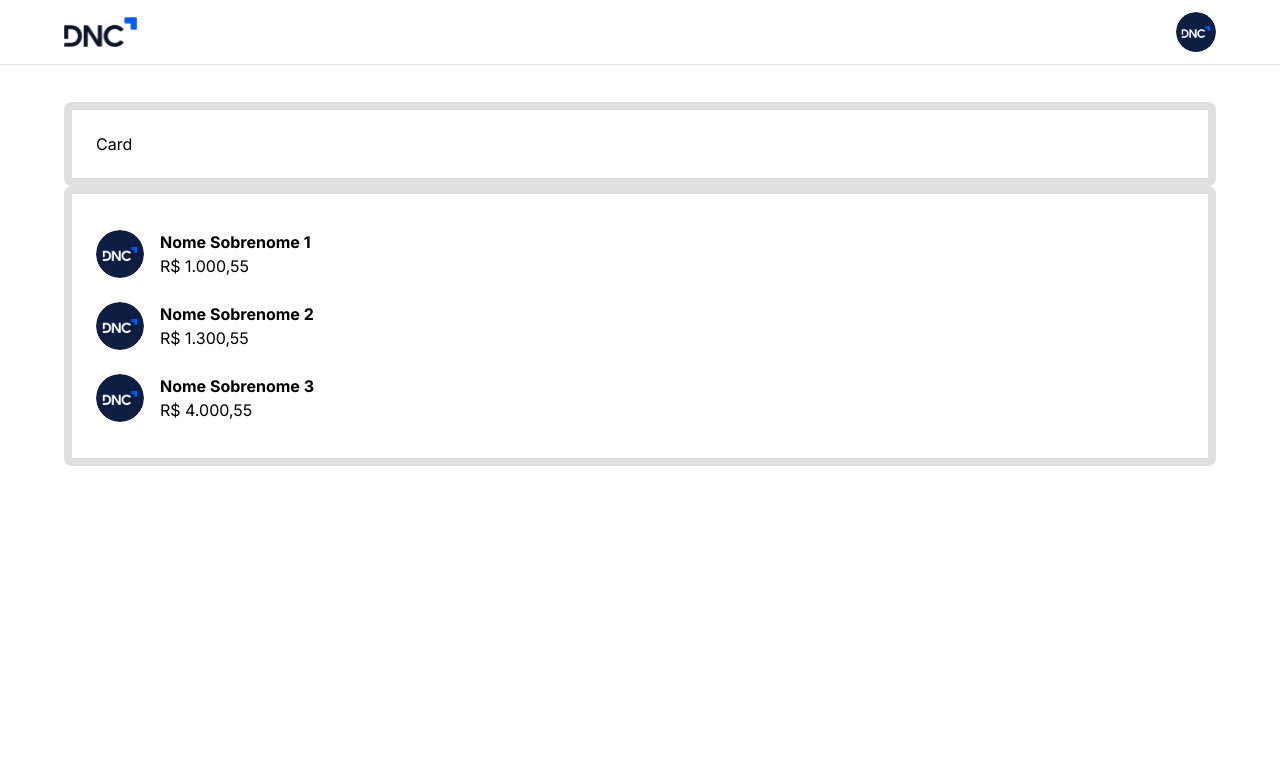
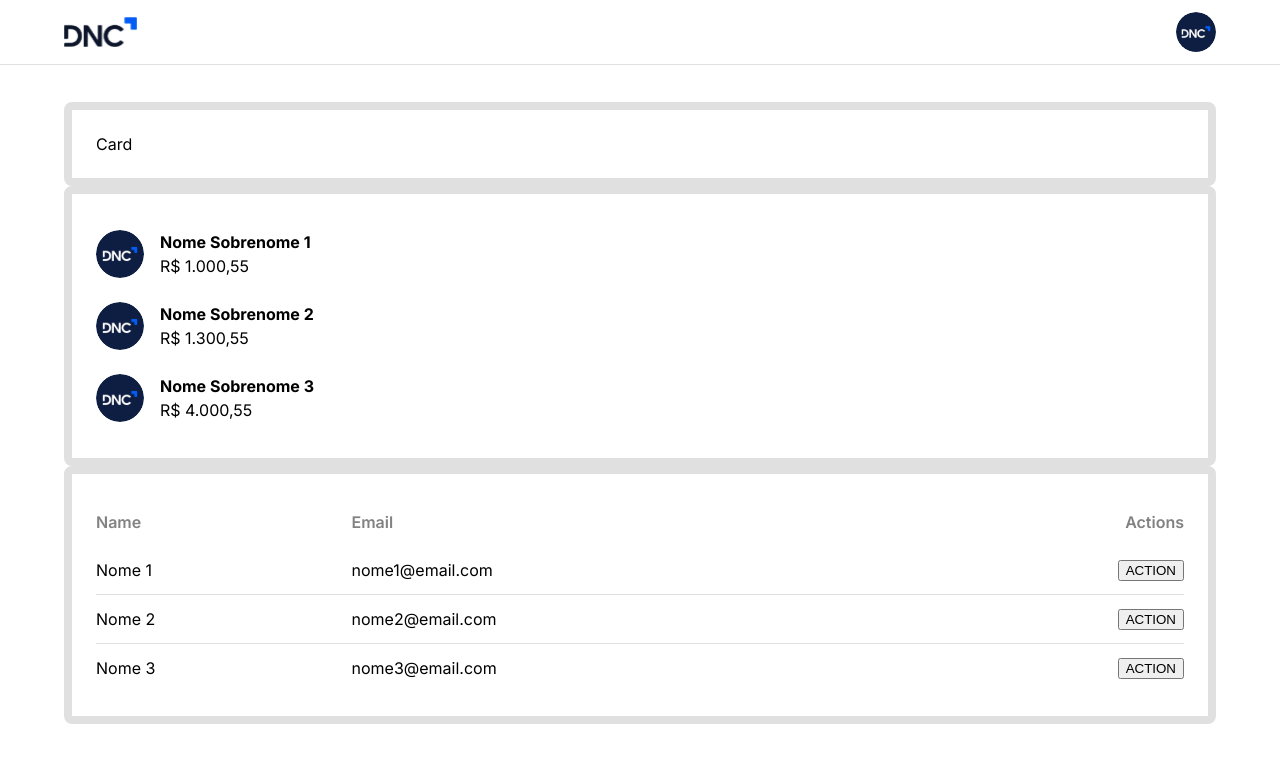
Before and after one commit to maicontibola/dnc-sales-dashboard-mat, a React (Vite) app: page /home in a window 1280 px wide. Shown: the top 762 px of the page. Built offline with nearby package versions, Linux system fonts and the light colour scheme.

Commit message:
Feat: table-component

```diff
--- /dev/null
+++ b/src/components/CustomTable.tsx
@@ -0,0 +1,61 @@
+import styled from 'styled-components'
+import type { CustomTableProps } from '@/types'
+import { pxToRem } from '@/utils'
+
+const TableWrapper = styled.div`
+  overflow-x: auto;
+  width: 100%;
+  table {
+    width: 100%;
+    border-collapse: collapse;
+  }
+  th,
+  td {
+    height: ${pxToRem(48)};
+    padding: 0 ${pxToRem(8)} 0 0;
+    text-align: left;
+    &:last-child {
+      text-align: right;
+      padding: 0;
+    }
+  }
+  th {
+    color: ${(props) => props.theme.typographies.subtitle};
+    font-weight: 600;
+  }
+  tr {
+    border-bottom: ${pxToRem(1)} solid
+      ${(props) => props.theme.appDefaultStroke};
+    &:last-child {
+      border-bottom: none;
+    }
+  }
+`
+
+function CustomTable(props: CustomTableProps) {
+  const { headers, rows } = props
+  return (
+    <TableWrapper>
+      <table>
+        <thead>
+          <tr>
+            {headers.map((header, index) => (
+              <th key={index}>{header}</th>
+            ))}
+          </tr>
+        </thead>
+        <tbody>
+          {rows.map((row, rowIndex) => (
+            <tr key={rowIndex}>
+              {row.map((cell, cellIndex) => (
+                <td key={cellIndex}>{cell}</td>
+              ))}
+            </tr>
+          ))}
+        </tbody>
+      </table>
+    </TableWrapper>
+  )
+}
+
+export default CustomTable
--- a/src/components/index.ts
+++ b/src/components/index.ts
@@ -1,5 +1,6 @@
 
 export { default as AvatarList } from './AvatarList';
+export { default as CustomTable } from './CustomTable';
 export { default as FormComponent } from './FormComponent';
 export { default as Header } from './Header';
 export * from './BannerImage';
--- a/src/pages/Home.tsx
+++ b/src/pages/Home.tsx
@@ -1,4 +1,4 @@
-import { AvatarList, CardComponent, Header } from '@/components'
+import { AvatarList, CardComponent, CustomTable, Header } from '@/components'
 import { Container } from '@mui/material'
 
 import { currencyConvert } from '@/utils'
@@ -20,6 +20,26 @@
       subtitle: currencyConvert(4000.55),
     },
   ]
+  const mockTableData = {
+    headers: ['Name', 'Email', 'Actions'],
+    rows: [
+      [
+        <span>Nome 1</span>,
+        <span>nome1@email.com</span>,
+        <button>ACTION</button>,
+      ],
+      [
+        <span>Nome 2</span>,
+        <span>nome2@email.com</span>,
+        <button>ACTION</button>,
+      ],
+      [
+        <span>Nome 3</span>,
+        <span>nome3@email.com</span>,
+        <button>ACTION</button>,
+      ],
+    ],
+  }
   return (
     <>
       <Header />
@@ -28,6 +48,12 @@
         <CardComponent>
           <AvatarList listData={mockListData} />
         </CardComponent>
+        <CardComponent>
+          <CustomTable
+            headers={mockTableData.headers}
+            rows={mockTableData.rows}
+          />
+        </CardComponent>
       </Container>
     </>
   )
--- /dev/null
+++ b/src/types/customTable.d.ts
@@ -0,0 +1,4 @@
+export interface CustomTableProps {
+    headers: string[]
+    rows: React.ReactNode[][]
+}
--- a/src/types/index.ts
+++ b/src/types/index.ts
@@ -2,3 +2,4 @@
 export * from './formComponent'
 export * from './typographies'
 export * from './avatarsList'
+export * from './customTable'
```
